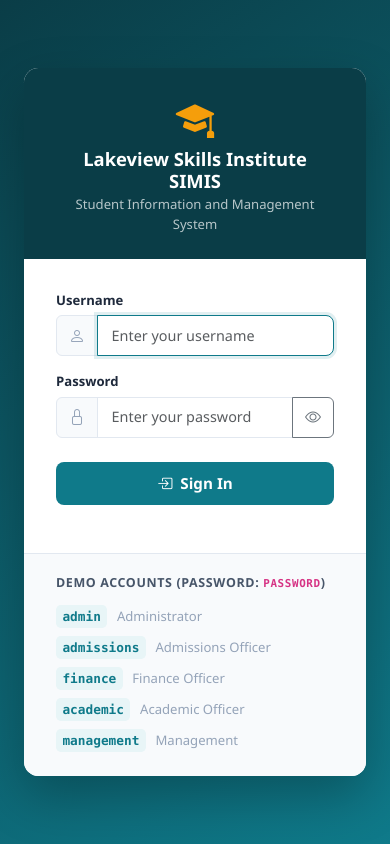
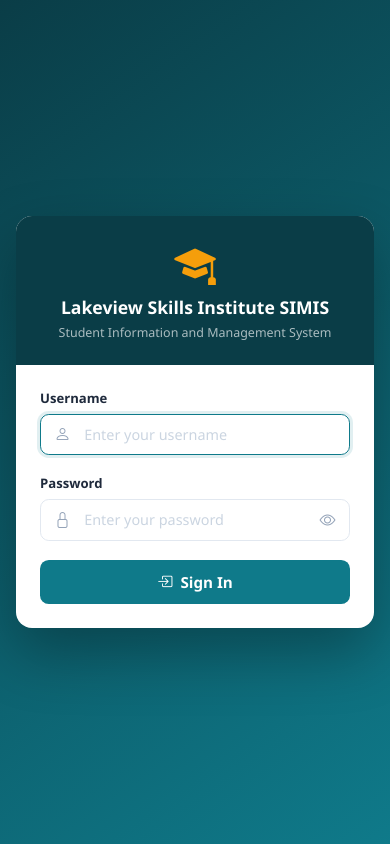
Before and after one commit to akizzaaaron-creator/lakeview-simis, a PHP site: page / in a window 390 px wide. Run offline with PHP 8.4, Linux system fonts and the light colour scheme.

Commit message:
Login: remove demo accounts section, improve card padding and responsiveness

```diff
--- a/views/auth/login.php
+++ b/views/auth/login.php
@@ -9,193 +9,208 @@ $errors = $errors ?? [];
   <meta charset="UTF-8">
   <meta name="viewport" content="width=device-width, initial-scale=1.0">
   <title>Sign In · <?= e(APP_SHORT) ?></title>
-  <link href="https://cdn.jsdelivr.net/npm/bootstrap@5.3.3/dist/css/bootstrap.min.css" rel="stylesheet">
   <link href="https://cdn.jsdelivr.net/npm/bootstrap-icons@1.11.3/font/bootstrap-icons.css" rel="stylesheet">
   <style>
-    *, *::before, *::after { box-sizing: border-box; }
+    *, *::before, *::after { box-sizing: border-box; margin: 0; padding: 0; }
+
     body {
-      margin: 0;
       min-height: 100vh;
       display: flex;
       align-items: center;
       justify-content: center;
       background: linear-gradient(145deg, #0a3d47 0%, #0f7a8a 100%);
-      font-family: 'Segoe UI', system-ui, sans-serif;
-    }
-    .login-wrap {
-      width: 100%;
-      max-width: 420px;
+      font-family: 'Segoe UI', system-ui, -apple-system, sans-serif;
       padding: 1.5rem;
     }
+
     .login-card {
       background: #fff;
-      border-radius: .9rem;
-      box-shadow: 0 20px 50px rgba(0,0,0,.25);
+      border-radius: 1rem;
+      box-shadow: 0 25px 60px rgba(0,0,0,.3);
+      width: 100%;
+      max-width: 400px;
       overflow: hidden;
     }
-    .login-top {
+
+    /* Header strip */
+    .login-header {
       background: #0a3d47;
-      padding: 2rem 2rem 1.5rem;
+      padding: 2.2rem 2rem 1.8rem;
       text-align: center;
       color: #fff;
     }
-    .login-top i {
-      font-size: 2.4rem;
+    .login-header i {
+      font-size: 2.6rem;
       color: #f59e0b;
       display: block;
       margin-bottom: .6rem;
     }
-    .login-top h4 {
-      margin: 0 0 .2rem;
-      font-size: 1.15rem;
+    .login-header h4 {
+      font-size: 1.1rem;
       font-weight: 700;
+      margin-bottom: .3rem;
     }
-    .login-top p {
-      margin: 0;
-      font-size: .82rem;
-      opacity: .7;
+    .login-header p {
+      font-size: .78rem;
+      opacity: .65;
     }
+
+    /* Form body */
     .login-body {
       padding: 2rem;
     }
-    .form-label {
+
+    .field-label {
+      display: block;
       font-size: .82rem;
       font-weight: 600;
       color: #1e293b;
-      margin-bottom: .3rem;
+      margin-bottom: .4rem;
     }
-    .form-control {
-      border-color: #e2e8f0;
-      border-radius: .5rem;
-      font-size: .9rem;
-      padding: .55rem .85rem;
+
+    .input-wrap {
+      display: flex;
+      align-items: center;
+      border: 1.5px solid #e2e8f0;
+      border-radius: .55rem;
+      overflow: hidden;
+      transition: border-color .18s, box-shadow .18s;
+      margin-bottom: 1.2rem;
     }
-    .form-control:focus {
+    .input-wrap:focus-within {
       border-color: #0f7a8a;
       box-shadow: 0 0 0 3px rgba(15,122,138,.12);
     }
-    .input-group-text {
-      background: #f8fafc;
-      border-color: #e2e8f0;
+    .input-icon {
+      padding: 0 .85rem;
       color: #94a3b8;
+      font-size: 1rem;
+      flex-shrink: 0;
     }
-    .btn-signin {
-      background: #0f7a8a;
+    .input-wrap input {
+      flex: 1;
       border: none;
-      color: #fff;
-      width: 100%;
-      padding: .65rem;
-      border-radius: .5rem;
-      font-size: .95rem;
-      font-weight: 600;
+      outline: none;
+      font-size: .9rem;
+      color: #1e293b;
+      padding: .65rem .5rem .65rem 0;
+      background: transparent;
+      font-family: inherit;
+    }
+    .input-wrap input::placeholder { color: #cbd5e1; }
+    .toggle-pw {
+      background: none;
+      border: none;
+      padding: 0 .85rem;
+      color: #94a3b8;
       cursor: pointer;
-      transition: background .18s;
+      font-size: 1rem;
+      flex-shrink: 0;
+      line-height: 1;
     }
-    .btn-signin:hover { background: #0a5a67; color: #fff; }
-    .alert-err {
+    .toggle-pw:hover { color: #0f7a8a; }
+
+    .error-box {
       background: #fef2f2;
       border-left: 4px solid #fca5a5;
       color: #991b1b;
       border-radius: .4rem;
       padding: .75rem 1rem;
-      font-size: .85rem;
-      margin-bottom: 1rem;
-    }
-    .demo-box {
-      background: #f8fafc;
-      border-top: 1px solid #e2e8f0;
-      padding: 1.25rem 2rem;
-    }
-    .demo-box p {
-      font-size: .78rem;
-      font-weight: 700;
-      color: #475569;
-      margin-bottom: .5rem;
-      text-transform: uppercase;
-      letter-spacing: .05em;
-    }
-    .demo-row {
+      font-size: .84rem;
+      margin-bottom: 1.2rem;
       display: flex;
       align-items: center;
-      gap: .6rem;
-      padding: .25rem 0;
-      font-size: .82rem;
-      color: #64748b;
+      gap: .5rem;
     }
-    .demo-row code {
-      background: #e8f5f7;
-      color: #0f7a8a;
-      padding: .15em .5em;
-      border-radius: .3rem;
-      font-size: .8rem;
+
+    .btn-signin {
+      display: flex;
+      align-items: center;
+      justify-content: center;
+      gap: .5rem;
+      width: 100%;
+      background: #0f7a8a;
+      color: #fff;
+      border: none;
+      border-radius: .55rem;
+      padding: .75rem;
+      font-size: .95rem;
       font-weight: 600;
+      cursor: pointer;
+      transition: background .18s, transform .1s;
+      font-family: inherit;
+      margin-top: .4rem;
     }
-    .demo-row span { color: #94a3b8; }
+    .btn-signin:hover  { background: #0a5a67; }
+    .btn-signin:active { transform: scale(.98); }
+
+    /* Responsive tweak for very small screens */
+    @media (max-width: 440px) {
+      body { padding: 1rem; }
+      .login-header { padding: 1.75rem 1.5rem 1.5rem; }
+      .login-body   { padding: 1.5rem; }
+    }
   </style>
 </head>
 <body>
-<div class="login-wrap">
+
 <div class="login-card">
 
-    <div class="login-top">
+  <div class="login-header">
     <i class="bi-mortarboard-fill"></i>
     <h4><?= e(APP_NAME) ?></h4>
     <p>Student Information and Management System</p>
   </div>
 
   <div class="login-body">
+
     <?php foreach (flash_get() as $type => $msgs): foreach ($msgs as $m): ?>
-        <div class="alert-err"><?= e($m) ?></div>
+      <div class="error-box"><i class="bi-info-circle"></i><?= e($m) ?></div>
     <?php endforeach; endforeach; ?>
 
     <?php if (!empty($errors['login'])): ?>
-        <div class="alert-err"><i class="bi-exclamation-circle me-1"></i><?= e($errors['login']) ?></div>
+      <div class="error-box">
+        <i class="bi-exclamation-circle"></i>
+        <?= e($errors['login']) ?>
+      </div>
     <?php endif; ?>
 
     <form method="post" action="<?= APP_URL ?>/index.php?page=login">
       <?= csrf_field() ?>
-        <div class="mb-3">
-          <label class="form-label">Username</label>
-          <div class="input-group">
-            <span class="input-group-text"><i class="bi-person"></i></span>
-            <input type="text" name="username" class="form-control"
+
+      <label class="field-label" for="username">Username</label>
+      <div class="input-wrap">
+        <span class="input-icon"><i class="bi-person"></i></span>
+        <input type="text"
+               id="username"
+               name="username"
                value="<?= val('username', $old) ?>"
                placeholder="Enter your username"
-                   autofocus autocomplete="username">
+               autofocus
+               autocomplete="username">
       </div>
-        </div>
-        <div class="mb-4">
-          <label class="form-label">Password</label>
-          <div class="input-group">
-            <span class="input-group-text"><i class="bi-lock"></i></span>
-            <input type="password" name="password" id="pwField" class="form-control"
+
+      <label class="field-label" for="pwField">Password</label>
+      <div class="input-wrap">
+        <span class="input-icon"><i class="bi-lock"></i></span>
+        <input type="password"
+               id="pwField"
+               name="password"
                placeholder="Enter your password"
                autocomplete="current-password">
-            <button class="btn btn-outline-secondary" type="button" id="togglePw" tabindex="-1">
+        <button type="button" class="toggle-pw" id="togglePw" tabindex="-1">
           <i class="bi-eye" id="pwIcon"></i>
         </button>
       </div>
-        </div>
+
       <button type="submit" class="btn-signin">
-          <i class="bi-box-arrow-in-right me-1"></i> Sign In
+        <i class="bi-box-arrow-in-right"></i> Sign In
       </button>
     </form>
-    </div>
-
-    <div class="demo-box">
-      <p>Demo accounts (password: <code>password</code>)</p>
-      <div class="demo-row"><code>admin</code>      <span>Administrator</span></div>
-      <div class="demo-row"><code>admissions</code> <span>Admissions Officer</span></div>
-      <div class="demo-row"><code>finance</code>    <span>Finance Officer</span></div>
-      <div class="demo-row"><code>academic</code>   <span>Academic Officer</span></div>
-      <div class="demo-row"><code>management</code> <span>Management</span></div>
-    </div>
 
   </div>
 </div>
 
-<link href="https://cdn.jsdelivr.net/npm/bootstrap-icons@1.11.3/font/bootstrap-icons.css" rel="stylesheet">
-<script src="https://cdn.jsdelivr.net/npm/bootstrap@5.3.3/dist/js/bootstrap.bundle.min.js"></script>
 <script>
   document.getElementById('togglePw').addEventListener('click', function () {
     var f = document.getElementById('pwField');
```
Lines whose indentation alone changed are shown as unchanged.
